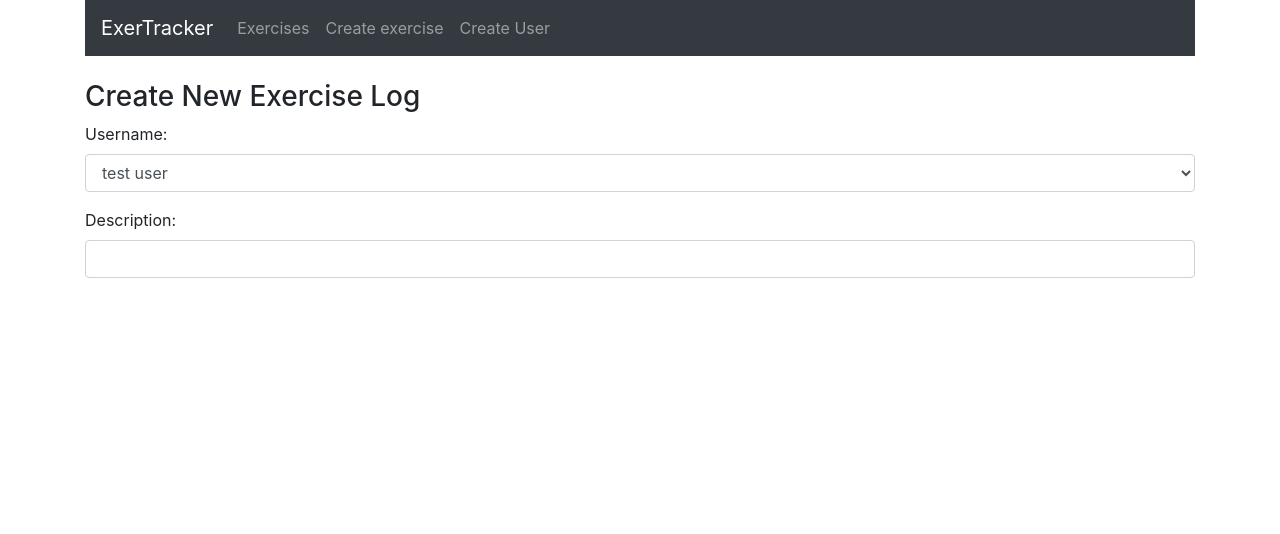
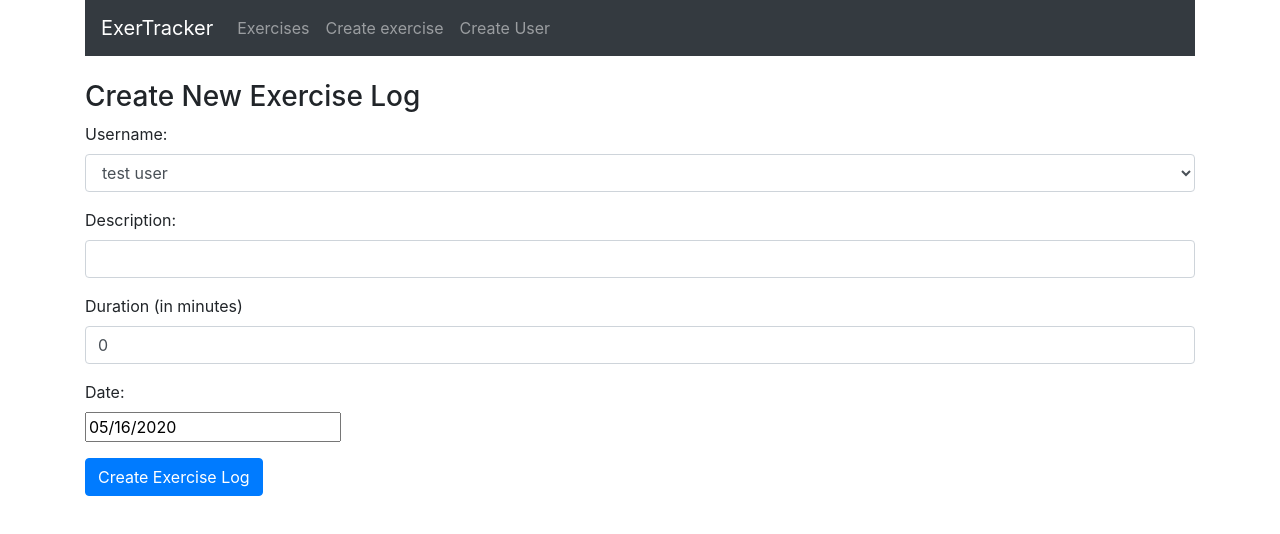
Before and after one commit to JordanAlexander22/MERN-FITNESS, a React (Create React App) app in the folder mern-fitness/: page /create in a window 1280 px wide. Shown: the top 534 px of the page. Built offline with nearby package versions, Linux system fonts and the light colour scheme.

Commit message:
functioning create exercise form

```diff
--- a/mern-fitness/package.json
+++ b/mern-fitness/package.json
@@ -8,6 +8,7 @@
     "@testing-library/user-event": "^7.1.2",
     "bootstrap": "^4.5.0",
     "react": "^16.13.1",
+    "react-datepicker": "^2.16.0",
     "react-dom": "^16.13.1",
     "react-router-dom": "^5.2.0",
     "react-scripts": "3.4.1"
--- a/mern-fitness/src/components/CreateExercise/CreateExercise.jsx
+++ b/mern-fitness/src/components/CreateExercise/CreateExercise.jsx
@@ -1,5 +1,7 @@
-import React, {Component} from 'react';
+import React, { Component } from 'react';
+import DatePicker from 'react-datepicker';
 
+import 'react-datepicker/dist/react-datepicker.css';
 
 export default class CreateExercise extends Component {
 	constructor(props) {
@@ -11,75 +13,104 @@
 			duration: 0,
 			date: new Date(),
 			users: []
-        }
+		};
 	}
 
 	componentDidMount() {
 		this.setState({
-            users: ['test user'],
+			users: [ 'test user', 'test user1' ],
 			username: 'test user'
-        })
+		});
 	}
 
-    handleChange(e) {
-        let change = {}
-        change[e.target.name] = e.target.value
-        this.setState(change)
-    }
+	handleUserNameChange = (e) => {
+		let username = e.target.value;
+		this.setState({ username });
+	};
 
-    onChangeDate(date) {
+	handleDescriptionChange = (e) => {
+		let description = e.target.value;
+		this.setState({ description });
+	};
+
+	handleDurationChange = (e) => {
+		let duration = e.target.value;
+		this.setState({ duration });
+	};
+
+	onChangeDate = (date) => {
 		this.setState({
 			date: date
 		});
-    }
+	};
 
-    onSubmit(e) {
+	onSubmit = (e) => {
 		e.preventDefault();
 
 		const exercise = {
 			username: this.state.username,
 			description: this.state.description,
-            duration:this.state.duration,
-            date: this.state.date,
+			duration: this.state.duration,
+			date: this.state.date
 		};
+		console.log(exercise);
 
-    console.log(exercise);
 		window.location = '/';
-    }
+	};
 
 	render() {
 		return (
 			<div>
 				<h3>Create New Exercise Log</h3>
-               <form onSubmit= {this.onSubmit}>
-                   <div className= 'form-group'>
+				<form onSubmit={this.onSubmit}>
+					<div className="form-group">
 						<label>Username:</label>
-                       <select ref= 'userInput'
-                       required
-                       className= 'form-control'
-                       onChange= {this.handleChange.bind(this)}
-                       value= {this.state.username}>
-                           {
-                               this.state.users.map(function(user) {
-                                   return <option
-                                   key= {user}
-                                   value= {user}>{user}
-                                   </option>;
-                               })
-                           }
+						<select
+							className="form-control"
+							onChange={this.handleUserNameChange}
+							value={this.state.username}
+						>
+							{this.state.users.map(function(user) {
+								return (
+									<option key={user} value={user}>
+										{user}
+									</option>
+								);
+							})}
 						</select>
 					</div>
-                   <div className= 'form-group'>
+					<div className="form-group">
 						<label>Description: </label>
-                       <input type= 'text'
+						<input
+							type="text"
 							required
-                       className= 'form-control'
-                       value= {this.state.description}
-                       onChange= {this.handleChange.bind(this)}
+							className="form-control"
+							value={this.state.description}
+							onChange={this.handleDescriptionChange}
 						/>
+					</div>
+					<div className="form-group">
+						<label>Duration (in minutes)</label>
+						<input
+							type="text"
+							required
+							className="form-control"
+							value={this.state.duration}
+							onChange={this.handleDurationChange}
+						/>
+					</div>
+					<div className="form-group">
+						<label>Date: </label>
+						<div>
+							<DatePicker selected={this.state.date} onChange={this.onChangeDate} />
+						</div>
+					</div>
+
+					<div className="form-group">
+						<input type="submit" value="Create Exercise Log" className="btn btn-primary" />
 					</div>
 				</form>
 			</div>
-        )
+		);
 	}
 }
```
Also changed, not shown: 1 other file (tests, documents, lock files or other folders). Lines whose indentation alone changed are shown as unchanged.
